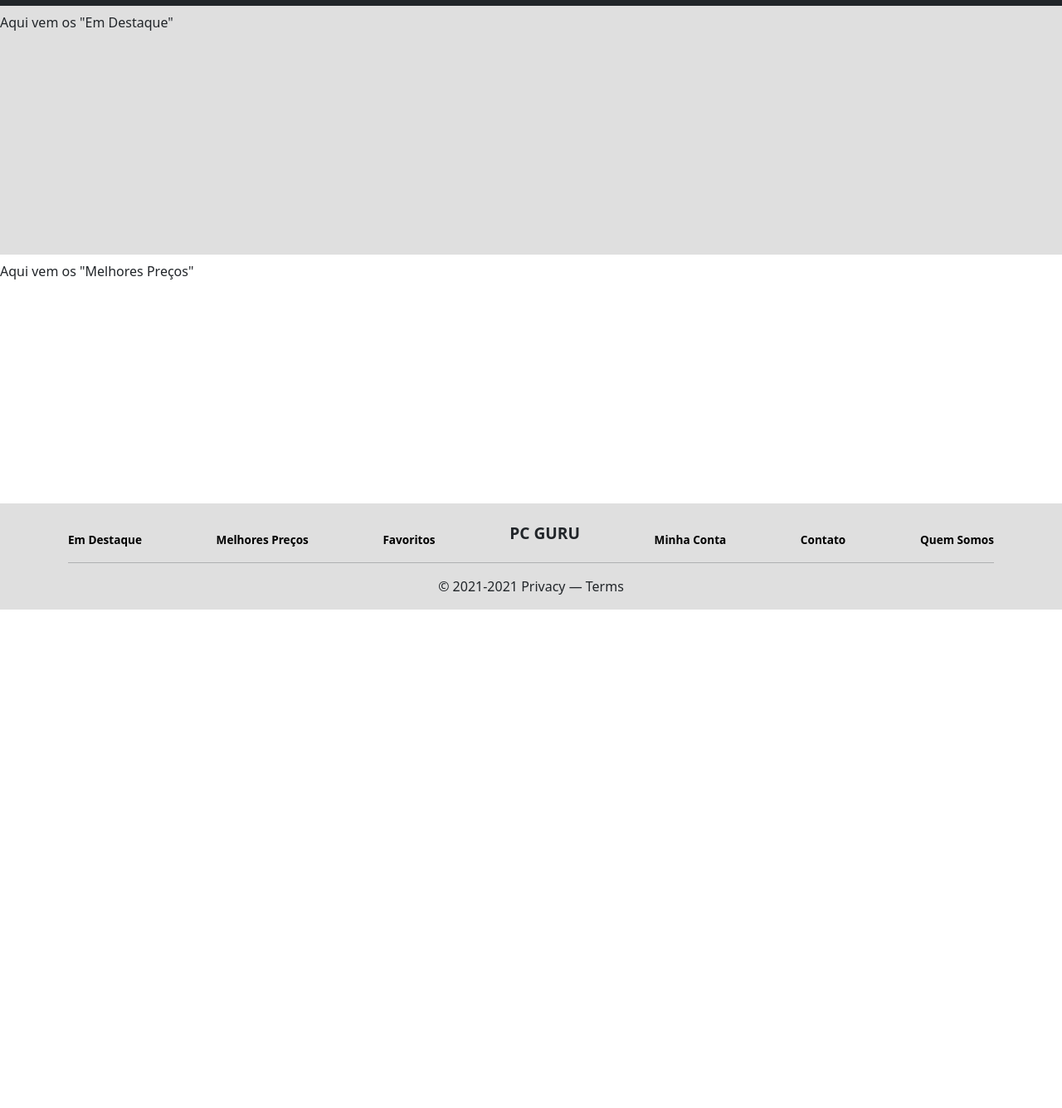
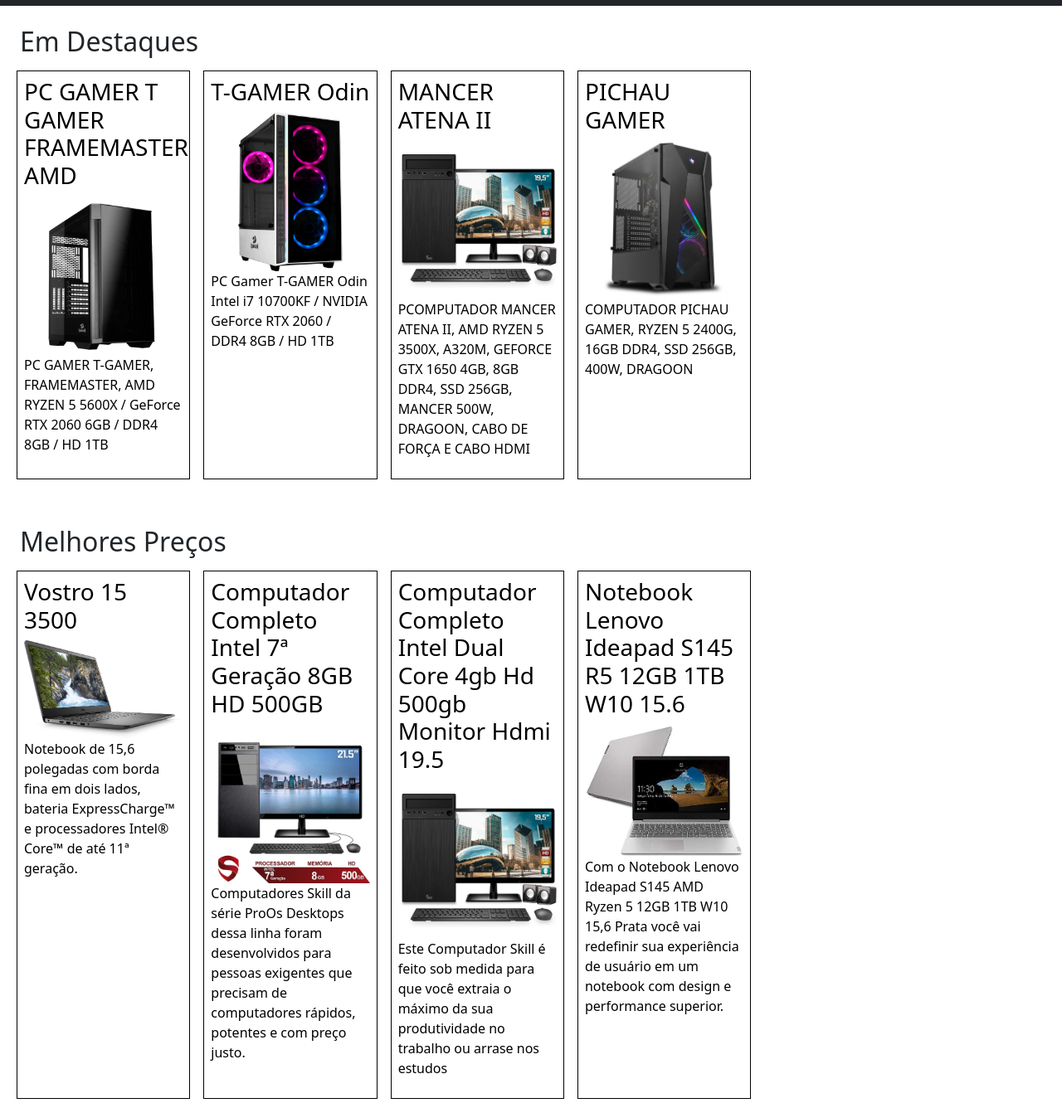
Before and after one commit to RafaelMarotta/pcguru, a plain HTML site: page index.html in a window 1280 px wide. Shown: the part 1220-2556 px from the top of the page at 83% size. Before the commit the page ends 1955 px from the top, so only its background shows below. Drawn offline with nearby package versions, Linux system fonts and the light colour scheme.

Commit message:
Add destaques

```diff
--- /dev/null
+++ b/JSON/melhores_precos.json
@@ -0,0 +1,28 @@
+{
+    "destaques": [
+        {
+            "titulo": "Vostro 15 3500",
+            "imagem": "DELLvostro.jpg",
+            "descricao": "Notebook de 15,6 polegadas com borda fina em dois lados, bateria ExpressCharge™ e processadores Intel® Core™ de até 11ª geração.",
+            "url": "https://www.dell.com/pt-br/work/shop/notebooks-dell/novo-vostro-15-3000/spd/vostro-15-3500-laptop/v3500w6002w"
+        },
+        {
+            "titulo": "Computador Completo Intel 7ª Geração 8GB HD 500GB",
+            "imagem": "PCcompleto04.jpg",
+            "descricao": "Computadores Skill da série ProOs Desktops dessa linha foram desenvolvidos para pessoas exigentes que precisam de computadores rápidos, potentes e com preço justo.",
+            "url": "https://www.americanas.com.br/produto/2587334754?opn=YSMESP&cor=Preto"
+        },
+        {
+            "titulo": "Computador Completo Intel Dual Core 4gb Hd 500gb Monitor Hdmi 19.5",
+            "imagem": "PCcompleto.jpg",
+            "descricao": "Este Computador Skill é feito sob medida para que você extraia o máximo da sua produtividade no trabalho ou arrase nos estudos",
+            "url": "https://www.submarino.com.br/produto/42466179/computador-completo-intel-dual-core-4gb-hd-500gb-monitor-hdmi-19-5-skill?cor=Preto&opn=XMLGOOGLE&sellerid=71052559000375&voltagem=Bivolt"
+        },
+        {
+            "titulo": "Notebook Lenovo Ideapad S145 R5 12GB 1TB W10 15.6",
+            "imagem": "note_lenovo.jpg",
+            "descricao": "Com o Notebook Lenovo Ideapad S145 AMD Ryzen 5 12GB 1TB W10 15,6 Prata você vai redefinir sua experiência de usuário em um notebook com design e performance superior.",
+            "url": "https://www.americanas.com.br/produto/1608469552?sellerid=33014556000196&opn=YSMESP&voltagem=BIVOLT"
+        }
+    ]
+}
--- /dev/null
+++ b/components/card-destaque.html
@@ -0,0 +1,5 @@
+<a class="col-md-3 col-lg-2 p-2 m-2" style="border:1px solid black;" href="${url}" target="_blank">
+    <h3 for="title">${titulo}</h3>
+    <img src="./img/indicacoes/${imagem}" class="img-fluid">
+    <p>${descricao}</p>
+</a>
--- a/index.html
+++ b/index.html
@@ -25,7 +25,6 @@
     .card-body {
       border: none;
     }
-
   </style>
 </head>
 
@@ -91,15 +90,34 @@
     </div>
     </div>
     <br>
-    <section id="destaques" class="bg-light-dark" style="height: 300px;">
-      <label class="mt-2">Aqui vem os "Em Destaque"</label>
+    <section class="bg-white">
+      <div class="container-fluid p-4">
+        <h2>Em Destaques</h2>
+        <div class="row" id="destaques">
+        </div>
+      </div>
     </section>
-    <section class="bg-white" style="height: 300px;">
-      <label id="melhores-precos" class="mt-2">Aqui vem os "Melhores Preços"</label>
+    <section class="bg-white">
+      <div class="container-fluid p-4">
+        <h2>Melhores Preços</h2>
+        <div class="row" id="melhoresPrecos">
+        </div>
+      </div>
     </section>
   </main>
   <script src="js/load-navbar.js"></script>
   <script src="js/load-footer.js"></script>
+  <script src="js/load-destaques.js"></script>
+  <script>
+    fetch('./JSON/destaques.json')
+      .then(response => response.json())
+      .then(response => appendDestaques("destaques", response.destaques))
+  </script>
+  <script>
+    fetch('./JSON/melhores_precos.json')
+      .then(response => response.json())
+      .then(response => appendDestaques("melhoresPrecos", response.destaques))
+  </script>
   <script src="bootstrap/js/bootstrap.min.js"></script>
   <script src="https://code.jquery.com/jquery-3.5.0.js"></script>
 </body>
--- /dev/null
+++ b/js/load-destaques.js
@@ -0,0 +1,25 @@
+async function appendDestaques(containerId, destaques) {
+    console.log(destaques)
+    console.log(containerId)
+    const cardDestaque = await fetch("./components/card-destaque.html")
+        .then(response => response.text())
+
+    destaques.forEach(element => {
+        appendDestaque(cardDestaque, element, containerId)
+    });
+
+    if (destaques.length == 0) {
+        $("#"+containerId).append("Não foram encontrados destaques")
+    }
+
+}
+
+async function appendDestaque(cardDestaque, json, containerId) {
+    cardDestaque = cardDestaque.replace("${titulo}", json.titulo)
+    cardDestaque = cardDestaque.replace("${imagem}", json.imagem)
+    cardDestaque = cardDestaque.replace("${descricao}", json.descricao)
+    cardDestaque = cardDestaque.replace("${url}", json.url)
+    console.log(cardDestaque)
+    console.log(json)
+    $("#"+containerId).append(cardDestaque)
+}
```
